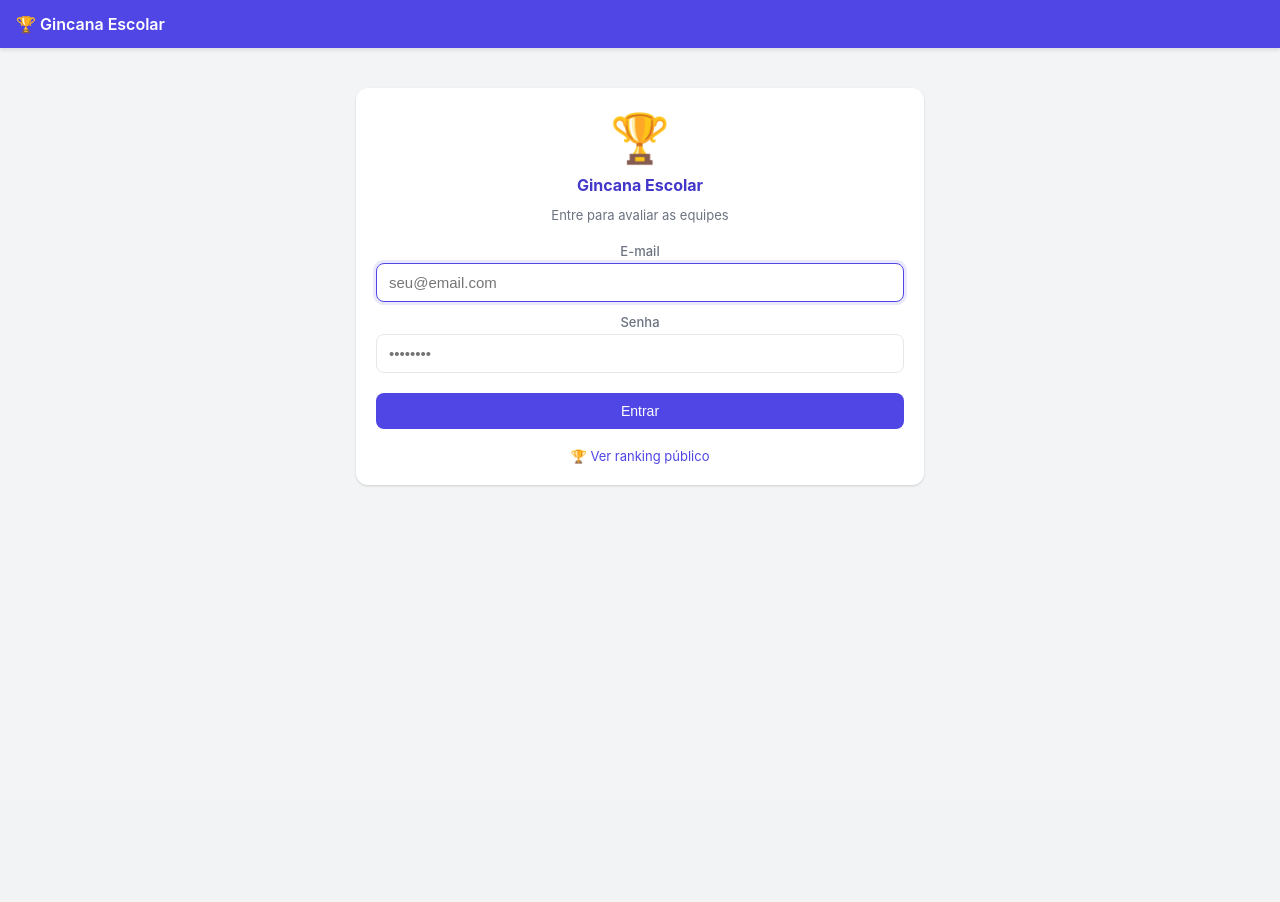
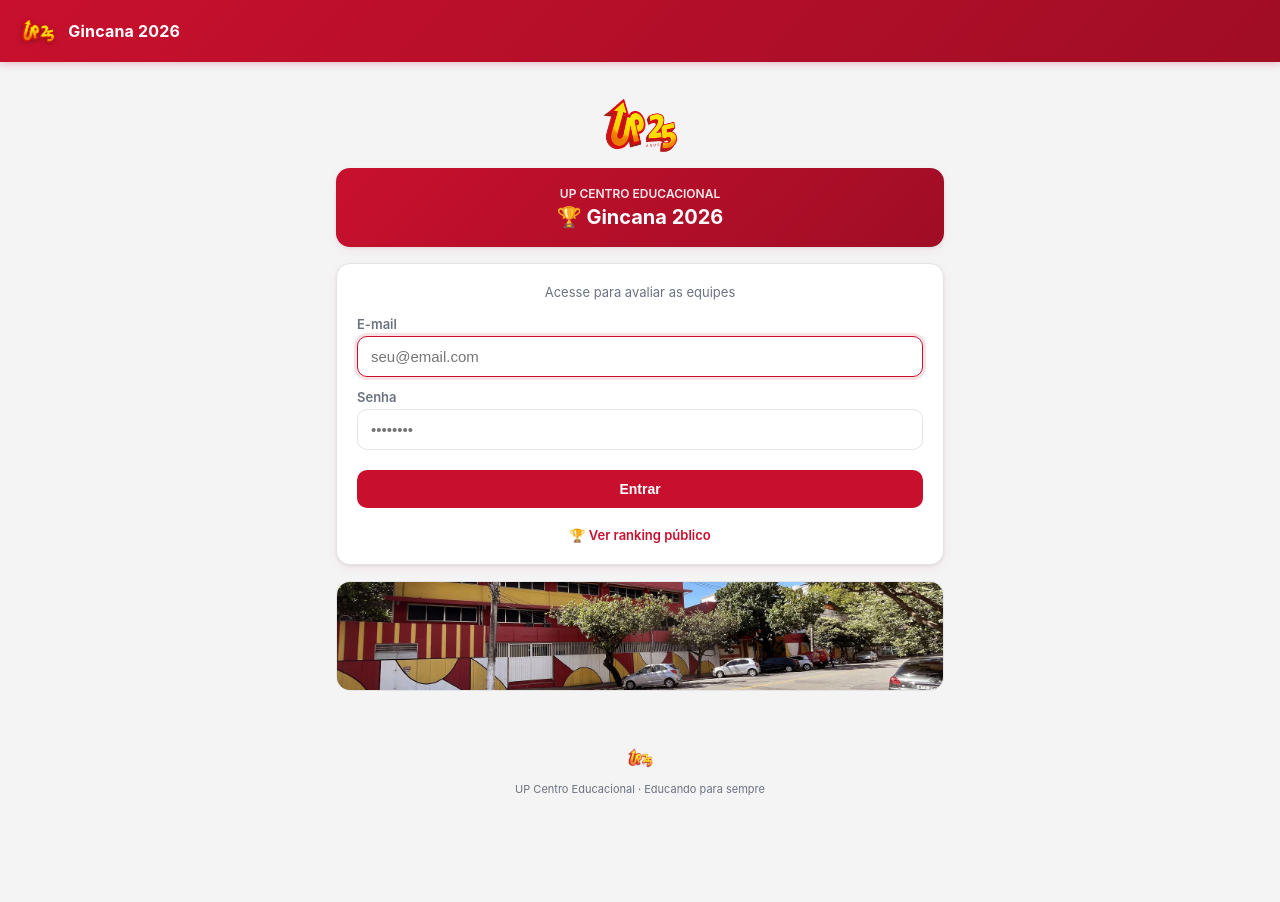
Before and after one commit to sandersontonetto/gincana-escolar, a Flask app: page /login in a window 1280 px wide. Before the commit the page ends 486 px from the top, so only its background shows below. Run offline with Flask 3, Linux system fonts and the light colour scheme.

Commit message:
Rebrand: identidade visual UP Centro Educacional (vermelho #c8102e + amarelo #f5c300)
- Logo UP na topbar e footer
- Foto da unidade na tela de login
- Paleta oficial extraida do CSS do site upvix.com.br
- Titulo 'Gincana 2026' e marca UP em todas as telas

```diff
--- a/app.py
+++ b/app.py
@@ -119,7 +119,7 @@ def current_user():
 # ---------------------------------------------------------------------------
 @app.context_processor
 def inject_user():
-    return dict(current_user=current_user(), gincana_name="Gincana Escolar")
+    return dict(current_user=current_user(), gincana_name="Gincana UP 2026")
 
 # ---------------------------------------------------------------------------
 # Public routes
--- a/static/style.css
+++ b/static/style.css
@@ -1,15 +1,30 @@
+/* ============================================================
+   UP Centro Educacional — Identidade da Gincana
+   Vermelho #c8102e · Amarelo #f5c300 · Preto #1c1c1c · Branco
+   ============================================================ */
 :root {
-    --primary: #4F46E5;
-    --primary-dark: #4338CA;
-    --success: #16A34A;
-    --error: #DC2626;
-    --bg: #F3F4F6;
-    --card: #FFFFFF;
-    --text: #1F2937;
-    --muted: #6B7280;
-    --border: #E5E7EB;
-    --radius: 12px;
-    --shadow: 0 1px 3px rgba(0,0,0,0.1), 0 1px 2px rgba(0,0,0,0.06);
+    --up-red:        #c8102e;
+    --up-red-dark:   #a00d25;
+    --up-red-darker: #7a0a1c;
+    --up-yellow:     #f5c300;
+    --up-yellow-dark:#d4a800;
+    --up-black:      #1c1c1c;
+    --up-gray:       #6b7280;
+    --up-gray-light: #f4f4f5;
+    --up-border:     #e4e4e7;
+
+    --primary:       var(--up-red);
+    --primary-dark:  var(--up-red-dark);
+    --accent:        var(--up-yellow);
+    --bg:            #f4f4f5;
+    --card:          #ffffff;
+    --text:          #1c1c1c;
+    --muted:         #6b7280;
+    --success:       #16a34a;
+    --error:         #dc2626;
+
+    --radius:        14px;
+    --shadow:        0 1px 3px rgba(0,0,0,0.08), 0 4px 12px rgba(200,16,46,0.06);
 }
 
 * { box-sizing: border-box; margin: 0; padding: 0; }
@@ -19,29 +34,34 @@ body {
     background: var(--bg);
     color: var(--text);
     min-height: 100vh;
-    padding-bottom: 80px;
+    padding-bottom: 84px;
+    -webkit-font-smoothing: antialiased;
 }
 
-/* ---------- Nav ---------- */
+/* ---------- Top bar (vermelho UP) ---------- */
 .topbar {
-    background: var(--primary);
+    background: linear-gradient(135deg, var(--up-red) 0%, var(--up-red-dark) 100%);
     color: #fff;
-    padding: 14px 16px;
+    padding: 16px 16px;
     display: flex;
     align-items: center;
     justify-content: space-between;
     position: sticky;
     top: 0;
     z-index: 100;
-    box-shadow: 0 2px 4px rgba(0,0,0,0.1);
+    box-shadow: 0 2px 8px rgba(200,16,46,0.25);
 }
-.topbar h1 { font-size: 16px; font-weight: 600; }
-.topbar a { color: #fff; text-decoration: none; font-size: 13px; opacity: .85; }
+.topbar h1 { font-size: 16px; font-weight: 700; letter-spacing: .2px; }
+.topbar .brand-mark {
+    display: flex; align-items: center; gap: 10px;
+}
+.topbar .brand-mark img { height: 30px; width: auto; filter: drop-shadow(0 1px 2px rgba(0,0,0,.25)); }
+.topbar a { color: #fff; text-decoration: none; font-size: 13px; opacity: .9; }
 .topbar a:hover { opacity: 1; }
 .topbar .user-info { display: flex; align-items: center; gap: 10px; }
 
 /* ---------- Container ---------- */
-.container { max-width: 600px; margin: 0 auto; padding: 16px; }
+.container { max-width: 640px; margin: 0 auto; padding: 16px; }
 
 /* ---------- Cards ---------- */
 .card {
@@ -50,205 +70,155 @@ body {
     box-shadow: var(--shadow);
     padding: 20px;
     margin-bottom: 16px;
+    border: 1px solid var(--up-border);
 }
-.card h2 {
-    font-size: 16px;
-    margin-bottom: 12px;
-    color: var(--primary-dark);
-}
+.card h2 { font-size: 16px; margin-bottom: 12px; color: var(--up-red-dark); }
 .card h3 { font-size: 14px; margin-bottom: 8px; }
 
 /* ---------- Forms ---------- */
 label {
     display: block;
     font-size: 13px;
-    font-weight: 500;
-    color: var(--muted);
+    font-weight: 600;
+    color: var(--up-gray);
     margin-bottom: 4px;
     margin-top: 12px;
 }
-input[type="text"],
-input[type="email"],
-input[type="password"],
-input[type="number"],
-input[type="color"],
-select,
-textarea {
+input[type="text"], input[type="email"], input[type="password"],
+input[type="number"], input[type="color"], select, textarea {
     width: 100%;
-    padding: 10px 12px;
-    border: 1.5px solid var(--border);
-    border-radius: 8px;
+    padding: 11px 13px;
+    border: 1.5px solid var(--up-border);
+    border-radius: 10px;
     font-size: 15px;
     background: #fff;
-    transition: border .2s;
+    transition: border .2s, box-shadow .2s;
 }
 input:focus, select:focus, textarea:focus {
     outline: none;
-    border-color: var(--primary);
-    box-shadow: 0 0 0 3px rgba(79,70,229,.12);
+    border-color: var(--up-red);
+    box-shadow: 0 0 0 3px rgba(200,16,46,.12);
 }
 textarea { resize: vertical; min-height: 60px; }
-input[type="color"] { height: 44px; padding: 4px 8px; cursor: pointer; }
+input[type="color"] { height: 46px; padding: 4px 8px; cursor: pointer; }
 .form-row { display: flex; gap: 12px; align-items: flex-end; }
 .form-row > div { flex: 1; }
 
-/* ---------- Buttons ---------- */
+/* ---------- Buttons (vermelho UP, amarelo como destaque) ---------- */
 .btn {
-    display: inline-flex;
-    align-items: center;
-    justify-content: center;
-    gap: 6px;
-    padding: 10px 20px;
-    border: none;
-    border-radius: 8px;
-    font-size: 14px;
-    font-weight: 500;
-    cursor: pointer;
-    transition: all .15s;
-    text-decoration: none;
+    display: inline-flex; align-items: center; justify-content: center; gap: 6px;
+    padding: 11px 20px; border: none; border-radius: 10px;
+    font-size: 14px; font-weight: 600; cursor: pointer;
+    transition: all .15s; text-decoration: none;
 }
-.btn-primary { background: var(--primary); color: #fff; }
-.btn-primary:hover { background: var(--primary-dark); }
-.btn-danger { background: var(--error); color: #fff; }
-.btn-danger:hover { background: #B91C1C; }
-.btn-ghost { background: transparent; color: var(--primary); border: 1.5px solid var(--primary); }
-.btn-ghost:hover { background: rgba(79,70,229,.08); }
+.btn-primary { background: var(--up-red); color: #fff; }
+.btn-primary:hover { background: var(--up-red-dark); transform: translateY(-1px); }
+.btn-accent  { background: var(--up-yellow); color: var(--up-black); }
+.btn-accent:hover { background: var(--up-yellow-dark); transform: translateY(-1px); }
+.btn-danger  { background: var(--error); color: #fff; }
+.btn-danger:hover { background: #b91c1c; }
+.btn-ghost   { background: transparent; color: var(--up-red); border: 1.5px solid var(--up-red); }
+.btn-ghost:hover { background: rgba(200,16,46,.07); }
 .btn-sm { padding: 6px 12px; font-size: 12px; }
 .btn-block { width: 100%; }
 .btn:disabled { opacity: .5; cursor: not-allowed; }
 
 /* ---------- Flash ---------- */
-.flash {
-    padding: 12px 16px;
-    border-radius: 8px;
-    margin-bottom: 12px;
-    font-size: 13px;
-}
-.flash-success { background: #DCFCE7; color: #166534; }
-.flash-error   { background: #FEE2E2; color: #991B1B; }
+.flash { padding: 12px 16px; border-radius: 10px; margin-bottom: 12px; font-size: 13px; font-weight: 500; }
+.flash-success { background: #dcfce7; color: #166534; border-left: 4px solid var(--success); }
+.flash-error   { background: #fee2e2; color: #991b1b; border-left: 4px solid var(--error); }
 
 /* ---------- Ranking ---------- */
 .ranking-item {
-    display: flex;
-    align-items: center;
-    gap: 12px;
-    padding: 14px 0;
-    border-bottom: 1px solid var(--border);
+    display: flex; align-items: center; gap: 12px;
+    padding: 14px 0; border-bottom: 1px solid var(--up-border);
 }
 .ranking-item:last-child { border-bottom: none; }
 .ranking-pos {
-    width: 36px; height: 36px;
+    width: 38px; height: 38px; flex-shrink: 0;
     display: flex; align-items: center; justify-content: center;
-    border-radius: 50%;
-    font-weight: 700; font-size: 14px;
-    color: #fff; flex-shrink: 0;
+    border-radius: 50%; font-weight: 800; font-size: 15px; color: #fff;
 }
-.ranking-pos.gold   { background: #F59E0B; }
-.ranking-pos.silver { background: #9CA3AF; }
-.ranking-pos.bronze { background: #D97706; }
-.ranking-pos.other  { background: var(--border); color: var(--muted); }
-.ranking-name { flex: 1; font-weight: 500; font-size: 15px; }
-.ranking-score { font-weight: 700; font-size: 18px; color: var(--primary); }
-.ranking-bar-bg {
-    width: 100%; height: 6px; background: var(--border); border-radius: 3px; margin-top: 4px;
-}
-.ranking-bar {
-    height: 100%; border-radius: 3px; transition: width .5s ease;
-}
+.ranking-pos.gold   { background: var(--up-yellow); color: var(--up-black); }
+.ranking-pos.silver { background: #9ca3af; }
+.ranking-pos.bronze { background: #b45309; }
+.ranking-pos.other  { background: var(--up-gray-light); color: var(--up-gray); }
+.ranking-name { flex: 1; font-weight: 600; font-size: 15px; }
+.ranking-score { font-weight: 800; font-size: 19px; color: var(--up-red); }
+.ranking-bar-bg { width: 100%; height: 7px; background: var(--up-gray-light); border-radius: 4px; margin-top: 5px; }
+.ranking-bar { height: 100%; border-radius: 4px; transition: width .5s ease; background: var(--up-red); }
 
 /* ---------- Lists ---------- */
 .list-item {
-    display: flex;
-    align-items: center;
-    justify-content: space-between;
-    padding: 12px 0;
-    border-bottom: 1px solid var(--border);
+    display: flex; align-items: center; justify-content: space-between;
+    padding: 13px 0; border-bottom: 1px solid var(--up-border);
 }
 .list-item:last-child { border-bottom: none; }
-.list-item .name { font-weight: 500; font-size: 14px; }
-.list-item .meta { font-size: 12px; color: var(--muted); }
+.list-item .name { font-weight: 600; font-size: 14px; }
+.list-item .meta { font-size: 12px; color: var(--up-gray); }
 .list-item .actions { display: flex; gap: 6px; }
 
 /* ---------- Badge ---------- */
 .badge {
-    display: inline-block;
-    padding: 2px 8px;
-    border-radius: 12px;
-    font-size: 11px;
-    font-weight: 600;
+    display: inline-block; padding: 3px 9px; border-radius: 12px;
+    font-size: 11px; font-weight: 700;
 }
-.badge-admin { background: #EDE9FE; color: #6D28D9; }
-.badge-prof  { background: #DBEAFE; color: #1D4ED8; }
+.badge-admin { background: var(--up-yellow); color: var(--up-black); }
+.badge-prof  { background: rgba(200,16,46,.12); color: var(--up-red-dark); }
 
 /* ---------- Stats grid ---------- */
 .stats { display: grid; grid-template-columns: repeat(3, 1fr); gap: 12px; margin-bottom: 16px; }
 .stat-card {
-    background: var(--card);
-    border-radius: var(--radius);
-    box-shadow: var(--shadow);
-    padding: 16px;
-    text-align: center;
+    background: var(--card); border-radius: var(--radius); border: 1px solid var(--up-border);
+    box-shadow: var(--shadow); padding: 16px; text-align: center;
 }
-.stat-card .number { font-size: 28px; font-weight: 700; color: var(--primary); }
-.stat-card .label { font-size: 11px; color: var(--muted); margin-top: 4px; }
+.stat-card .number { font-size: 28px; font-weight: 800; color: var(--up-red); }
+.stat-card .label  { font-size: 11px; color: var(--up-gray); margin-top: 4px; font-weight: 600; }
 
-/* ---------- Empty state ---------- */
-.empty {
-    text-align: center;
-    padding: 40px 20px;
-    color: var(--muted);
-}
-.empty .icon { font-size: 40px; margin-bottom: 8px; }
+/* ---------- Empty ---------- */
+.empty { text-align: center; padding: 40px 20px; color: var(--up-gray); }
+.empty .icon { font-size: 42px; margin-bottom: 8px; }
 
-/* ---------- Score wheel ---------- */
-.score-input-wrap {
-    display: flex;
-    flex-direction: column;
-    align-items: center;
-    margin: 20px 0;
-}
-.score-display {
-    font-size: 64px;
-    font-weight: 700;
-    color: var(--primary);
-    line-height: 1;
-}
-.score-slider {
-    width: 100%;
-    margin-top: 12px;
-    accent-color: var(--primary);
-    height: 8px;
-}
+/* ---------- Score slider (vermelho UP) ---------- */
+.score-input-wrap { display: flex; flex-direction: column; align-items: center; margin: 20px 0; }
+.score-display { font-size: 64px; font-weight: 800; color: var(--up-red); line-height: 1; }
+.score-slider { width: 100%; margin-top: 12px; accent-color: var(--up-red); height: 8px; }
 
 /* ---------- Color dot ---------- */
-.color-dot {
-    width: 12px; height: 12px;
-    border-radius: 50%;
-    display: inline-block;
-    vertical-align: middle;
-    margin-right: 6px;
+.color-dot { width: 12px; height: 12px; border-radius: 50%; display: inline-block; vertical-align: middle; margin-right: 6px; }
+
+/* ---------- Brand hero (foto da escola) ---------- */
+.brand-hero {
+    width: 100%; height: 110px; object-fit: cover;
+    border-radius: var(--radius); margin-bottom: 16px;
+    border: 1px solid var(--up-border);
 }
+.brand-footer {
+    text-align: center; padding: 20px 16px; color: var(--up-gray);
+    font-size: 11px; line-height: 1.6;
+}
+.brand-footer img { height: 22px; opacity: .85; margin-bottom: 6px; }
 
-/* ---------- Bottom Nav (mobile) ---------- */
+/* ---------- Bottom Nav (vermelho UP) ---------- */
 .bottom-nav {
-    position: fixed;
-    bottom: 0; left: 0; right: 0;
-    background: #fff;
-    border-top: 1px solid var(--border);
-    display: flex;
-    z-index: 100;
-    box-shadow: 0 -2px 8px rgba(0,0,0,.06);
+    position: fixed; bottom: 0; left: 0; right: 0;
+    background: #fff; border-top: 3px solid var(--up-red);
+    display: flex; z-index: 100; box-shadow: 0 -2px 12px rgba(0,0,0,.08);
 }
 .bottom-nav a {
-    flex: 1;
-    display: flex;
-    flex-direction: column;
-    align-items: center;
-    padding: 10px 0;
-    font-size: 10px;
-    color: var(--muted);
-    text-decoration: none;
-    transition: color .15s;
+    flex: 1; display: flex; flex-direction: column; align-items: center;
+    padding: 10px 0; font-size: 10px; color: var(--up-gray); text-decoration: none; transition: color .15s;
 }
-.bottom-nav a.active { color: var(--primary); }
+.bottom-nav a.active { color: var(--up-red); font-weight: 700; }
 .bottom-nav .icon { font-size: 20px; margin-bottom: 2px; }
+
+/* ---------- Login UP ---------- */
+.login-brand { text-align: center; margin-bottom: 6px; }
+.login-brand img { height: 64px; width: auto; }
+.login-title {
+    background: linear-gradient(135deg, var(--up-red), var(--up-red-dark));
+    color: #fff; border-radius: var(--radius); padding: 18px;
+    text-align: center; margin-bottom: 16px; box-shadow: var(--shadow);
+}
+.login-title .school { font-size: 12px; opacity: .9; font-weight: 600; }
+.login-title h2 { color: #fff; font-size: 20px; margin-top: 4px; }
--- a/templates/admin/categories.html
+++ b/templates/admin/categories.html
@@ -1,5 +1,5 @@
 {% extends "base.html" %}
-{% block title %}Categorias – Gincana Escolar{% endblock %}
+{% block title %}Categorias – Gincana UP{% endblock %}
 {% block content %}
 <div class="container">
     <!-- Form -->
--- a/templates/admin/dashboard.html
+++ b/templates/admin/dashboard.html
@@ -1,5 +1,5 @@
 {% extends "base.html" %}
-{% block title %}Painel – Gincana Escolar{% endblock %}
+{% block title %}Painel – Gincana UP{% endblock %}
 {% block content %}
 <div class="container">
     <div class="card">
--- a/templates/admin/professors.html
+++ b/templates/admin/professors.html
@@ -1,5 +1,5 @@
 {% extends "base.html" %}
-{% block title %}Professores – Gincana Escolar{% endblock %}
+{% block title %}Professores – Gincana UP{% endblock %}
 {% block content %}
 <div class="container">
     <!-- Form -->
--- a/templates/admin/scores.html
+++ b/templates/admin/scores.html
@@ -1,5 +1,5 @@
 {% extends "base.html" %}
-{% block title %}Notas – Gincana Escolar{% endblock %}
+{% block title %}Notas – Gincana UP{% endblock %}
 {% block content %}
 <div class="container">
     <div class="card">
--- a/templates/admin/teams.html
+++ b/templates/admin/teams.html
@@ -1,5 +1,5 @@
 {% extends "base.html" %}
-{% block title %}Equipes – Gincana Escolar{% endblock %}
+{% block title %}Equipes – Gincana UP{% endblock %}
 {% block content %}
 <div class="container">
     <!-- Form -->
--- a/templates/base.html
+++ b/templates/base.html
@@ -4,14 +4,17 @@
     <meta charset="UTF-8">
     <meta name="viewport" content="width=device-width, initial-scale=1.0, user-scalable=no">
     <meta name="apple-mobile-web-app-capable" content="yes">
-    <meta name="theme-color" content="#4F46E5">
-    <title>{% block title %}Gincana Escolar{% endblock %}</title>
+    <meta name="theme-color" content="#c8102e">
+    <title>{% block title %}Gincana UP{% endblock %}</title>
     <link rel="stylesheet" href="{{ url_for('static', filename='style.css') }}">
 </head>
 <body>
     <!-- Top Bar -->
     <div class="topbar">
-        <h1>🏆 Gincana Escolar</h1>
+        <div class="brand-mark">
+            <img src="{{ url_for('static', filename='brand/logo-up.png') }}" alt="UP Centro Educacional">
+            <h1>Gincana 2026</h1>
+        </div>
         <div class="user-info">
             {% if current_user %}
                 <span class="badge {{ 'badge-admin' if current_user.role == 'admin' else 'badge-prof' }}">
@@ -35,6 +38,12 @@
 
     <!-- Content -->
     {% block content %}{% endblock %}
+
+    <!-- Footer brand -->
+    <div class="brand-footer">
+        <img src="{{ url_for('static', filename='brand/logo-up.png') }}" alt="UP">
+        <div>UP Centro Educacional · Educando para sempre</div>
+    </div>
 
     <!-- Bottom Nav -->
     {% if current_user %}
--- a/templates/login.html
+++ b/templates/login.html
@@ -1,12 +1,19 @@
 {% extends "base.html" %}
-{% block title %}Entrar – Gincana Escolar{% endblock %}
+{% block title %}Entrar – Gincana UP{% endblock %}
 {% block content %}
-<div class="container" style="padding-top:40px;">
-    <div class="card" style="text-align:center;">
-        <div style="font-size:48px; margin-bottom:8px;">🏆</div>
-        <h2 style="text-align:center;">Gincana Escolar</h2>
-        <p style="color:var(--muted); font-size:13px; margin-bottom:20px;">
-            Entre para avaliar as equipes
+<div class="container" style="padding-top:32px;">
+    <div class="login-brand">
+        <img src="{{ url_for('static', filename='brand/logo-up.png') }}" alt="UP Centro Educacional">
+    </div>
+
+    <div class="login-title">
+        <div class="school">UP CENTRO EDUCACIONAL</div>
+        <h2>🏆 Gincana 2026</h2>
+    </div>
+
+    <div class="card">
+        <p style="color:var(--muted); font-size:13px; text-align:center; margin-bottom:16px;">
+            Acesse para avaliar as equipes
         </p>
 
         <form method="POST" action="{{ url_for('login') }}">
@@ -21,11 +28,13 @@
             </button>
         </form>
 
-        <p style="margin-top:16px;">
-            <a href="{{ url_for('ranking') }}" style="color:var(--primary); font-size:13px; text-decoration:none;">
+        <p style="margin-top:16px; text-align:center;">
+            <a href="{{ url_for('ranking') }}" style="color:var(--up-red); font-size:13px; font-weight:600; text-decoration:none;">
                 🏆 Ver ranking público
             </a>
         </p>
     </div>
+
+    <img class="brand-hero" src="{{ url_for('static', filename='brand/unidade.jpg') }}" alt="Unidade UP">
 </div>
 {% endblock %}
--- a/templates/professor/evaluate.html
+++ b/templates/professor/evaluate.html
@@ -1,5 +1,5 @@
 {% extends "base.html" %}
-{% block title %}Avaliar – Gincana Escolar{% endblock %}
+{% block title %}Avaliar – Gincana UP{% endblock %}
 {% block content %}
 <div class="container">
     {% if not teams %}
--- a/templates/ranking.html
+++ b/templates/ranking.html
@@ -1,5 +1,5 @@
 {% extends "base.html" %}
-{% block title %}Ranking – Gincana Escolar{% endblock %}
+{% block title %}Ranking – Gincana UP{% endblock %}
 {% block content %}
 <div class="container">
     <div class="card">
```
Also changed, not shown: static/brand/logo-up.png (added), static/brand/sejaup.png (added), static/brand/unidade.jpg (added), 1 other file.
